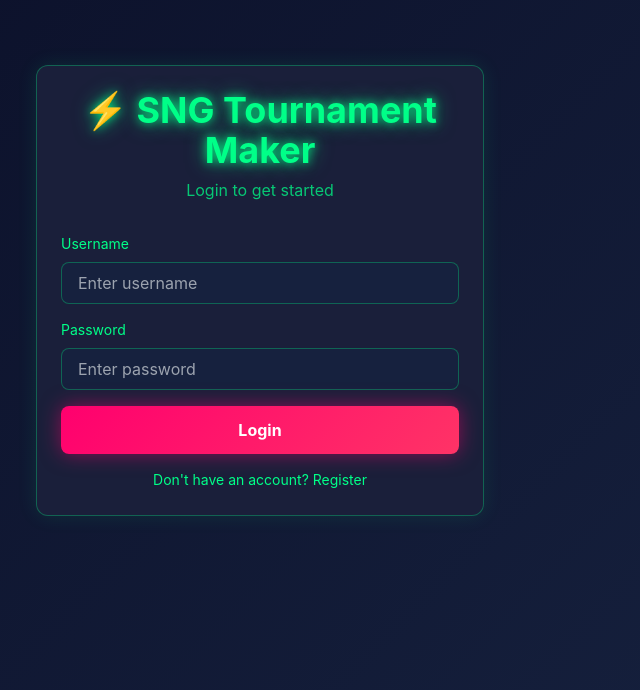
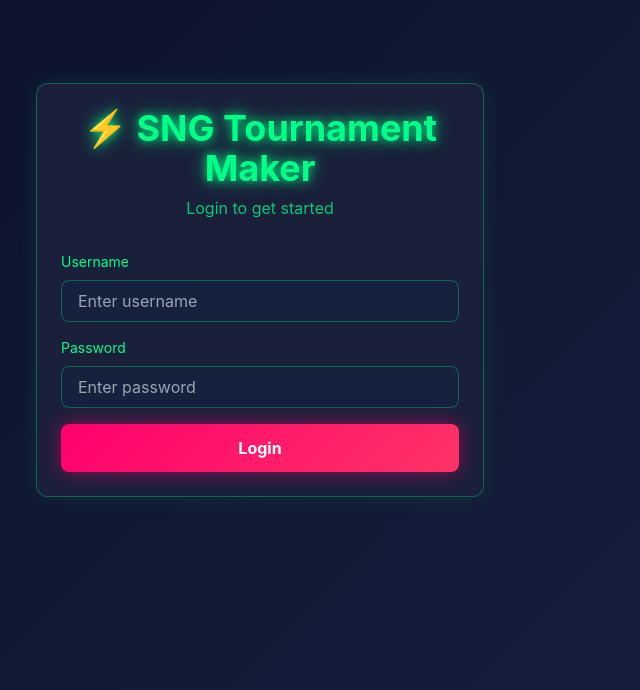
Before and after one commit to hackio162000-tech/FCZ-tournament-table, a Next.js app: page / in a window 1280 px wide. Shown: the part 110-800 px from the top of the page, without its empty margins (380-1020 px from the left). Built offline with nearby package versions, Linux system fonts and the light colour scheme.

Commit message:
Updated login credentials

```diff
--- a/src/components/Login.tsx
+++ b/src/components/Login.tsx
@@ -4,16 +4,15 @@ import { useAuthStore } from "@/store/auth";
 import { useState } from "react";
 
 export default function LoginPage() {
-  const { login, register, isLoggedIn } = useAuthStore();
-  const [isRegistering, setIsRegistering] = useState(false);
+  const { login, isLoggedIn } = useAuthStore();
+
+  // 🔐 FIXED CREDENTIALS (Only Admin can log in)
+  const VALID_USERNAME = "Admin";
+  const VALID_PASSWORD = "241703";
+
   const [username, setUsername] = useState("");
-  const [email, setEmail] = useState("");
   const [password, setPassword] = useState("");
   const [error, setError] = useState("");
-
-  // REAL fixed credentials
-  const VALID_USERNAME = "Nithi";           // change if needed
-  const VALID_PASSWORD = "mynewpassword123";   // put your real password
 
   const handleLogin = (e: React.FormEvent) => {
     e.preventDefault();
@@ -24,7 +23,7 @@ export default function LoginPage() {
       return;
     }
 
-    // CHECK REAL USERNAME + PASSWORD
+    // CHECK CORRECT USERNAME AND PASSWORD
     if (username === VALID_USERNAME && password === VALID_PASSWORD) {
       login(username, password);
       setUsername("");
@@ -33,30 +32,6 @@ export default function LoginPage() {
     }
 
     setError("Invalid username or password");
-  };
-
-  const handleRegister = (e: React.FormEvent) => {
-    e.preventDefault();
-    setError("");
-
-    if (!username || !email || !password) {
-      setError("Please fill in all fields");
-      return;
-    }
-
-    if (password.length < 6) {
-      setError("Password must be at least 6 characters");
-      return;
-    }
-
-    if (register(username, email, password)) {
-      setUsername("");
-      setEmail("");
-      setPassword("");
-      setIsRegistering(false);
-    } else {
-      setError("Registration failed. Please try again.");
-    }
   };
 
   if (isLoggedIn) return null;
@@ -69,13 +44,13 @@ export default function LoginPage() {
           <p className="text-cyberpunk-accent opacity-75">Login to get started</p>
         </div>
 
-        <form
-          onSubmit={isRegistering ? handleRegister : handleLogin}
-          className="space-y-4"
-        >
+        <form onSubmit={handleLogin} className="space-y-4">
+
           {/* Username */}
           <div>
-            <label className="block text-sm text-cyberpunk-accent mb-2">Username</label>
+            <label className="block text-sm text-cyberpunk-accent mb-2">
+              Username
+            </label>
             <input
               type="text"
               value={username}
@@ -85,23 +60,11 @@ export default function LoginPage() {
             />
           </div>
 
-          {/* Email (Only when Registering) */}
-          {isRegistering && (
-            <div>
-              <label className="block text-sm text-cyberpunk-accent mb-2">Email</label>
-              <input
-                type="email"
-                value={email}
-                onChange={(e) => setEmail(e.target.value)}
-                placeholder="Enter email"
-                className="w-full"
-              />
-            </div>
-          )}
-
           {/* Password */}
           <div>
-            <label className="block text-sm text-cyberpunk-accent mb-2">Password</label>
+            <label className="block text-sm text-cyberpunk-accent mb-2">
+              Password
+            </label>
             <input
               type="password"
               value={password}
@@ -109,44 +72,20 @@ export default function LoginPage() {
               placeholder="Enter password"
               className="w-full"
             />
-            {isRegistering && (
-              <p className="text-xs text-cyberpunk-tertiary mt-1 opacity-75">
-                At least 6 characters
-              </p>
-            )}
           </div>
 
-          {/* Error Message */}
+          {/* Error */}
           {error && (
             <div className="bg-red-500 bg-opacity-20 border border-red-500 rounded-lg p-3 text-red-300 text-sm">
               {error}
             </div>
           )}
 
-          {/* Submit Button */}
+          {/* Login Button */}
           <button type="submit" className="btn-neon-primary w-full">
-            {isRegistering ? "Create Account" : "Login"}
-          </button>
-
-          {/* Toggle */}
-          <button
-            type="button"
-            onClick={() => {
-              setIsRegistering(!isRegistering);
-              setError("");
-              setUsername("");
-              setEmail("");
-              setPassword("");
-            }}
-            className="w-full text-sm text-cyberpunk-accent hover:text-cyberpunk-accentDim transition-colors"
-          >
-            {isRegistering
-              ? "Already have an account? Login"
-              : "Don't have an account? Register"}
+            Login
           </button>
         </form>
-
-        {/* 🔥 Demo removed completely */}
       </div>
     </div>
   );
```
